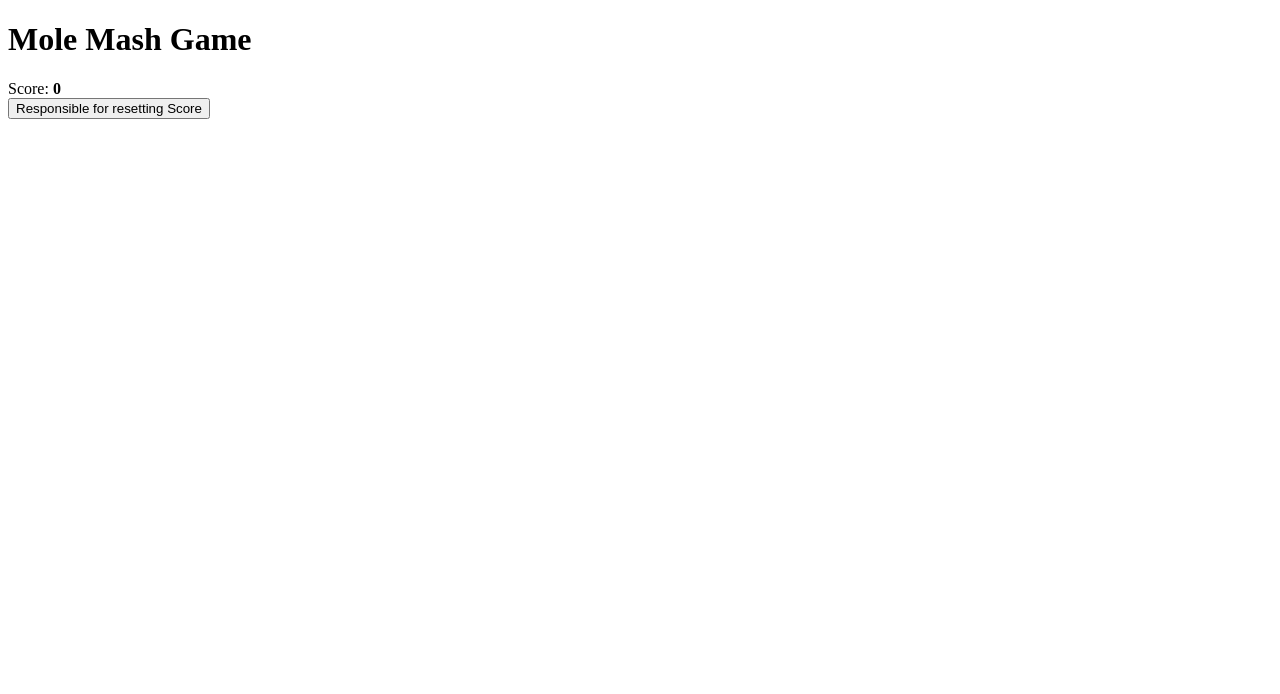
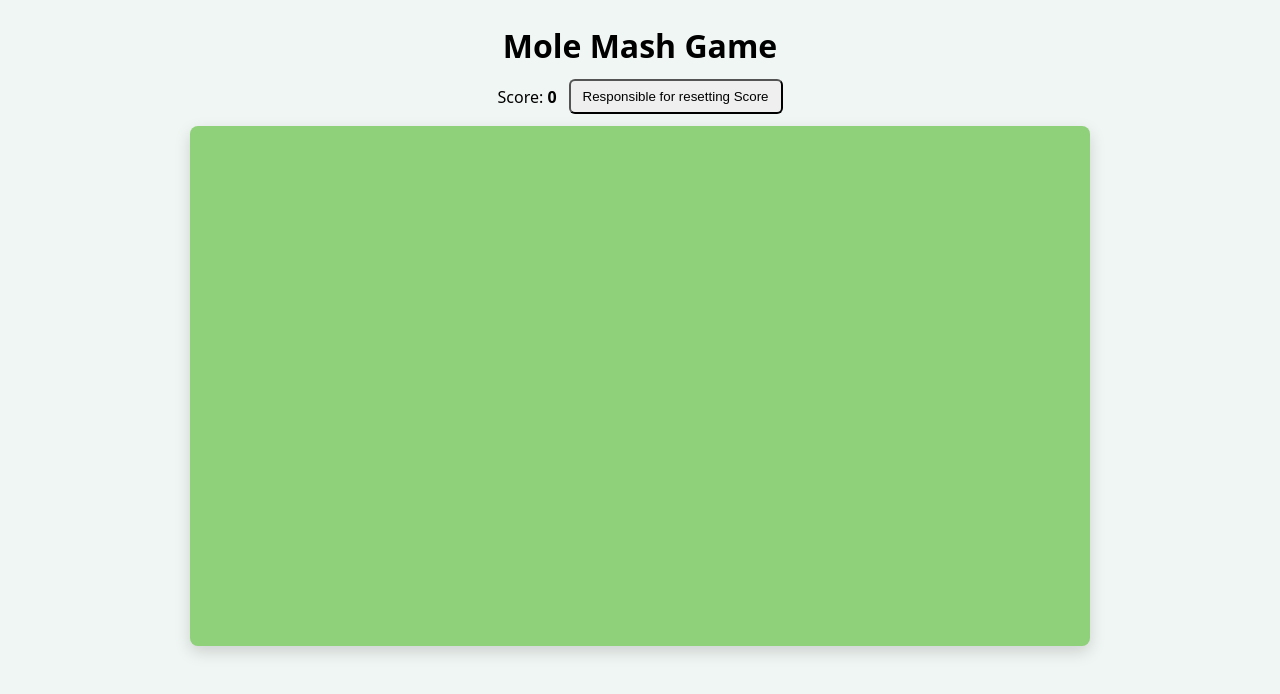
Before and after one commit to smiths1804/Web-Programming-CIT-3606, a plain HTML site: page Lab 5 Canvas Game/index.html in a window 1280 px wide. Drawn offline with Linux system fonts and the light colour scheme.

Commit message:
css section for my code

```diff
--- a/Lab 5 Canvas Game/style.css
+++ b/Lab 5 Canvas Game/style.css
@@ -1,3 +1,37 @@
 body {
+  font-family: system-ui, -apple-system, "Segoe UI", Roboto, "Helvetica Neue", Arial;
+  display: flex;
+  flex-direction: column;
+  align-items: center;
+  gap: 12px;
+  padding: 16px;
+  background: #f0f6f3;
+}
 
+h1 {
+  margin: 0;
 }
+
+#hud {
+  display: flex;
+  gap: 12px;
+  align-items: center;
+  justify-content: center;
+}
+
+button {
+  padding: 8px 12px;
+  border-radius: 6px;
+  cursor: pointer;
+}
+
+#gameWrap {
+  position: relative;
+}
+
+canvas {
+  border-radius: 8px;
+  box-shadow: 0 6px 16px rgba(0,0,0,0.15);
+  background: #8fd17a;
+  display: block;
+}
```
